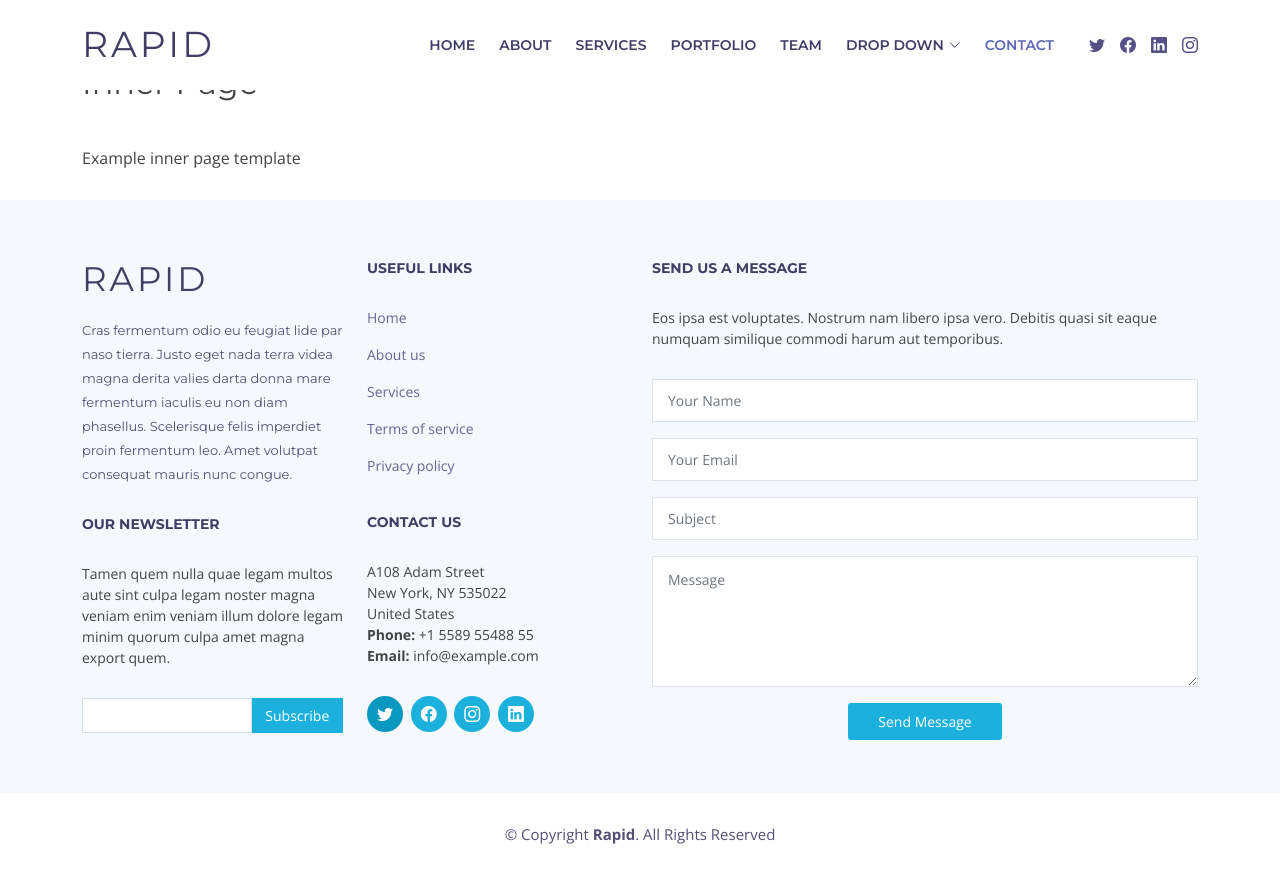
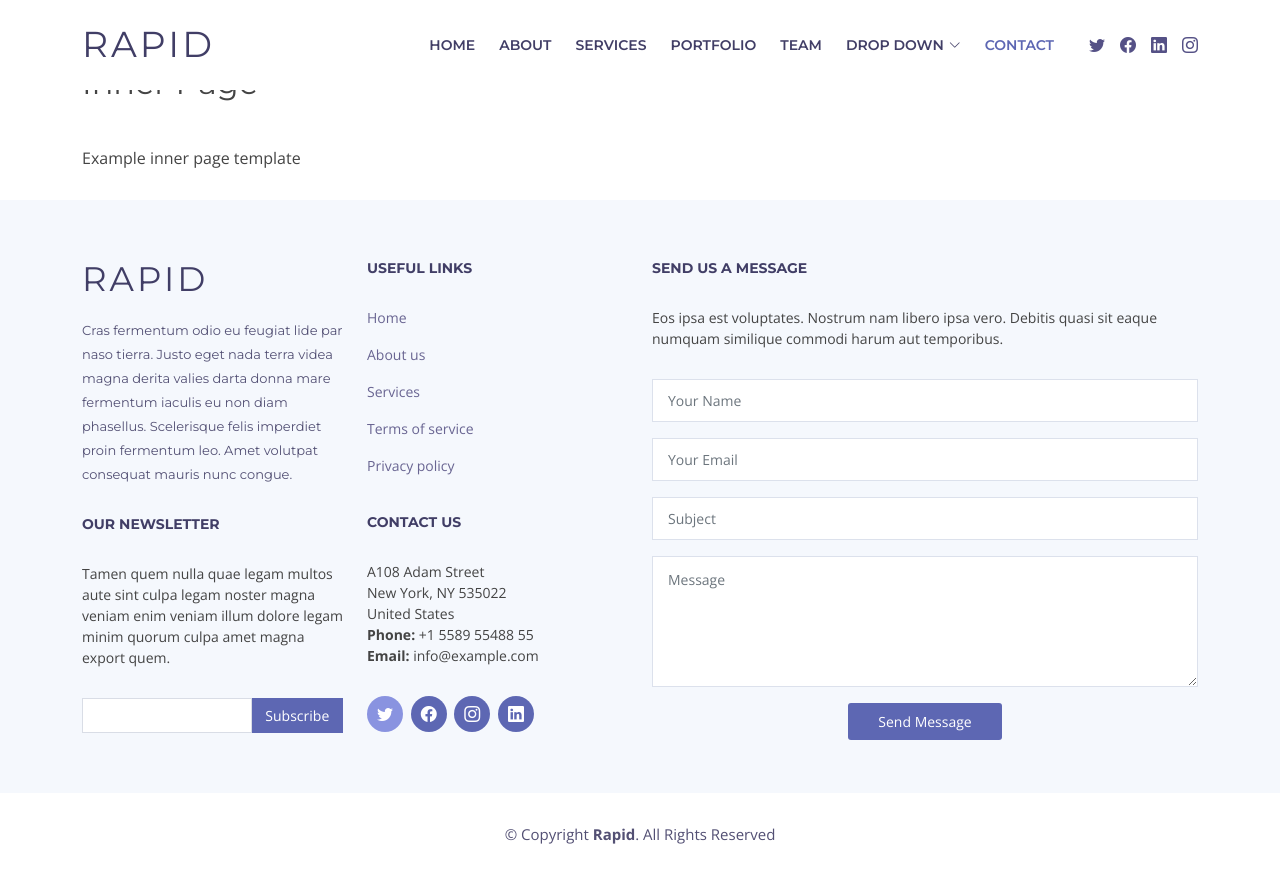
Before and after one commit to JohnnyCulbreth/volumePrecedesPrice-v3, a website: page inner-page.html in a window 1280 px wide. In both pictures the pointer is over the link 385 px from the left and 713 px from the top of the page. Drawn offline with nearby package versions, Linux system fonts and the light colour scheme.

Commit message:
edited footer buttons

```diff
--- a/assets/css/style.css
+++ b/assets/css/style.css
@@ -744,8 +744,8 @@ section {
 }
 
 #call-to-action .cta-btn:hover {
-  background: #1bb1dc;
-  border: 3px solid #1bb1dc;
+  background: #5D67B3;
+  border: 3px solid #5D67B3;
 }
 
 /*--------------------------------------------------------------
@@ -790,7 +790,7 @@ section {
   display: inline-flex;
   align-items: center;
   justify-content: center;
-  background: #1bb1dc;
+  background: #5D67B3;
   color: #fff;
   margin-right: 4px;
   border-radius: 50%;
@@ -806,7 +806,7 @@ section {
 }
 
 #footer .footer-top .social-links a:hover {
-  background: #0a98c0;
+  background: #8993e0;
   color: #fff;
 }
 
@@ -871,8 +871,8 @@ section {
 }
 
 #footer .footer-top .footer-newsletter input[type=submit] {
-  background: #1bb1dc;
-  border: 1px solid #1bb1dc;
+  background: #5D67B3;
+  border: 1px solid #5D67B3;
   width: 35%;
   padding: 6px 0;
   text-align: center;
@@ -882,7 +882,7 @@ section {
 }
 
 #footer .footer-top .footer-newsletter input[type=submit]:hover {
-  background: #0a98c0;
+  background: #8993e0;
 }
 
 #footer .php-email-form .validate {
@@ -957,7 +957,7 @@ section {
 }
 
 #footer .php-email-form button[type=submit] {
-  background: #1bb1dc;
+  background: #5D67B3;
   border: 0;
   border-radius: 3px;
   padding: 8px 30px;
@@ -966,7 +966,7 @@ section {
 }
 
 #footer .php-email-form button[type=submit]:hover {
-  background: #0a98c0;
+  background: #8993e0;
   cursor: pointer;
 }
 
```
